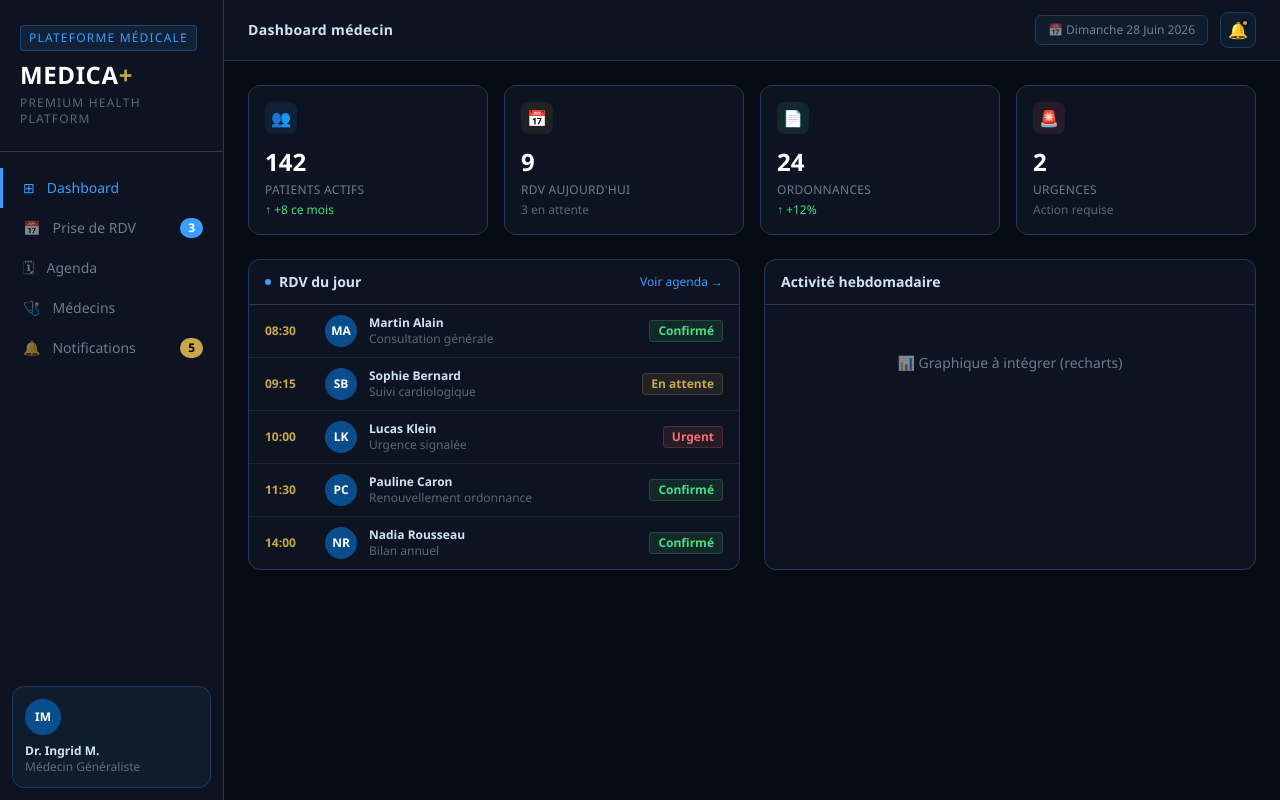
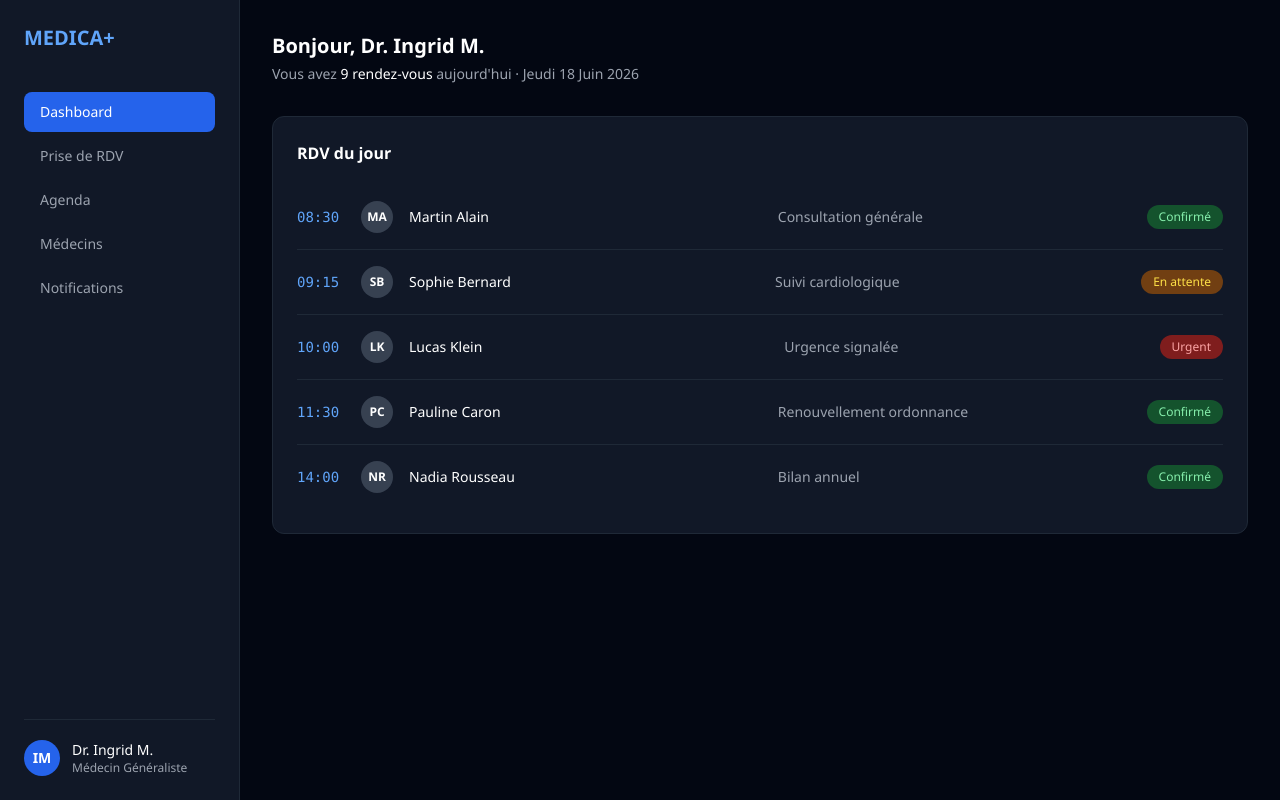
Before and after one commit to nohaeila/MEDICA_PLUS, a React (Vite) app in the folder frontend-web/: page / in a window 1280 px wide. Built offline with nearby package versions, Linux system fonts and the light colour scheme.

Commit message:
feat: dashboard medecin

```diff
--- a/frontend-web/src/pages/Dashboard.jsx
+++ b/frontend-web/src/pages/Dashboard.jsx
@@ -1,43 +1,92 @@
-import Sidebar from '../components/Layout/Sidebar'
-import Topbar from '../components/Layout/Topbar'
-import StatCard from '../components/dashboard/StatCard'
-import RdvList from '../components/dashboard/RdvList'
+export default function Dashboard() {
+  const medecin = { nom: "Dr. Ingrid M.", specialite: "Médecin Généraliste", avatar: "IM" }
 
-export default function Dashboard() {
+  const rdv = [
+    { heure: "08:30", patient: "Martin Alain", motif: "Consultation générale", statut: "Confirmé" },
+    { heure: "09:15", patient: "Sophie Bernard", motif: "Suivi cardiologique", statut: "En attente" },
+    { heure: "10:00", patient: "Lucas Klein", motif: "Urgence signalée", statut: "Urgent" },
+    { heure: "11:30", patient: "Pauline Caron", motif: "Renouvellement ordonnance", statut: "Confirmé" },
+    { heure: "14:00", patient: "Nadia Rousseau", motif: "Bilan annuel", statut: "Confirmé" },
+  ]
+
+  const statutStyle = {
+    "Confirmé": "bg-green-900 text-green-300",
+    "En attente": "bg-yellow-900 text-yellow-300",
+    "Urgent": "bg-red-900 text-red-300",
+  }
+
+  const nav = [
+    { label: "Dashboard", active: true },
+    { label: "Prise de RDV" },
+    { label: "Agenda" },
+    { label: "Médecins" },
+    { label: "Notifications" },
+  ]
+
   return (
-    <div className="flex h-screen bg-med-bg overflow-hidden">
-      <Sidebar activePage="dashboard" />
+    <div className="flex min-h-screen bg-gray-950 text-white">
 
-      <div className="flex flex-col flex-1 overflow-hidden">
-        <Topbar title="Dashboard médecin" />
+      {/* Sidebar */}
+      <aside className="w-60 bg-gray-900 border-r border-gray-800 flex flex-col p-6">
+        <h1 className="text-xl font-bold text-blue-400 mb-10">MEDICA+</h1>
 
-        <main className="flex-1 overflow-y-auto p-6">
+        <nav className="flex flex-col gap-1 flex-1">
+          {nav.map((item) => (
+            <button key={item.label}
+              className={`text-left px-4 py-2.5 rounded-lg text-sm transition
+                ${item.active
+                  ? "bg-blue-600 text-white font-medium"
+                  : "text-gray-400 hover:bg-gray-800 hover:text-white"}`}>
+              {item.label}
+            </button>
+          ))}
+        </nav>
 
-          {/* Ligne de stats */}
-          <div className="grid grid-cols-4 gap-4 mb-6">
-            <StatCard icon="👥" label="PATIENTS ACTIFS" value="142" trend="+8 ce mois" trendUp />
-            <StatCard icon="📅" label="RDV AUJOURD'HUI" value="9" trend="3 en attente" color="gold" />
-            <StatCard icon="📄" label="ORDONNANCES" value="24" trend="+12%" trendUp color="green" />
-            <StatCard icon="🚨" label="URGENCES" value="2" trend="Action requise" color="red" />
+        <div className="border-t border-gray-800 pt-5 flex items-center gap-3">
+          <div className="w-9 h-9 rounded-full bg-blue-600 flex items-center justify-center text-sm font-bold">
+            {medecin.avatar}
           </div>
+          <div>
+            <p className="text-sm font-medium">{medecin.nom}</p>
+            <p className="text-xs text-gray-400">{medecin.specialite}</p>
+          </div>
+        </div>
+      </aside>
 
-          {/* Contenu principal */}
-          <div className="grid grid-cols-2 gap-6">
-            <RdvList />
+      {/* Contenu */}
+      <main className="flex-1 p-8">
 
-            {/* Carte activité */}
-            <div className="bg-med-card border border-med-border rounded-xl overflow-hidden">
-              <div className="px-4 py-3 border-b border-med-border flex justify-between items-center">
-                <span className="text-sm font-semibold text-med-text">Activité hebdomadaire</span>
+        {/* Bonjour */}
+        <div className="mb-8">
+          <h2 className="text-xl font-semibold">Bonjour, {medecin.nom}</h2>
+          <p className="text-gray-400 text-sm mt-1">
+            Vous avez <span className="text-white font-medium">9 rendez-vous</span> aujourd'hui · Jeudi 18 Juin 2026
+          </p>
+        </div>
+
+        {/* RDV du jour */}
+        <div className="bg-gray-900 border border-gray-800 rounded-xl p-6">
+          <h3 className="text-base font-semibold mb-5">RDV du jour</h3>
+          <div className="flex flex-col divide-y divide-gray-800">
+            {rdv.map((r, i) => (
+              <div key={i} className="flex items-center gap-4 py-4">
+                <span className="text-blue-400 font-mono text-sm w-12 flex-shrink-0">
+                  {r.heure}
+                </span>
+                <div className="w-8 h-8 rounded-full bg-gray-700 flex items-center justify-center text-xs font-bold flex-shrink-0">
+                  {r.patient.split(" ").map(n => n[0]).join("")}
+                </div>
+                <span className="flex-1 text-sm font-medium">{r.patient}</span>
+                <span className="flex-1 text-sm text-gray-400">{r.motif}</span>
+                <span className={`text-xs px-3 py-1 rounded-full font-medium ${statutStyle[r.statut]}`}>
+                  {r.statut}
+                </span>
               </div>
-              <div className="p-4 text-med-text/50 text-sm text-center py-12">
-                📊 Graphique à intégrer (recharts)
-              </div>
-            </div>
+            ))}
           </div>
+        </div>
 
-        </main>
-      </div>
+      </main>
     </div>
   )
 }
```
